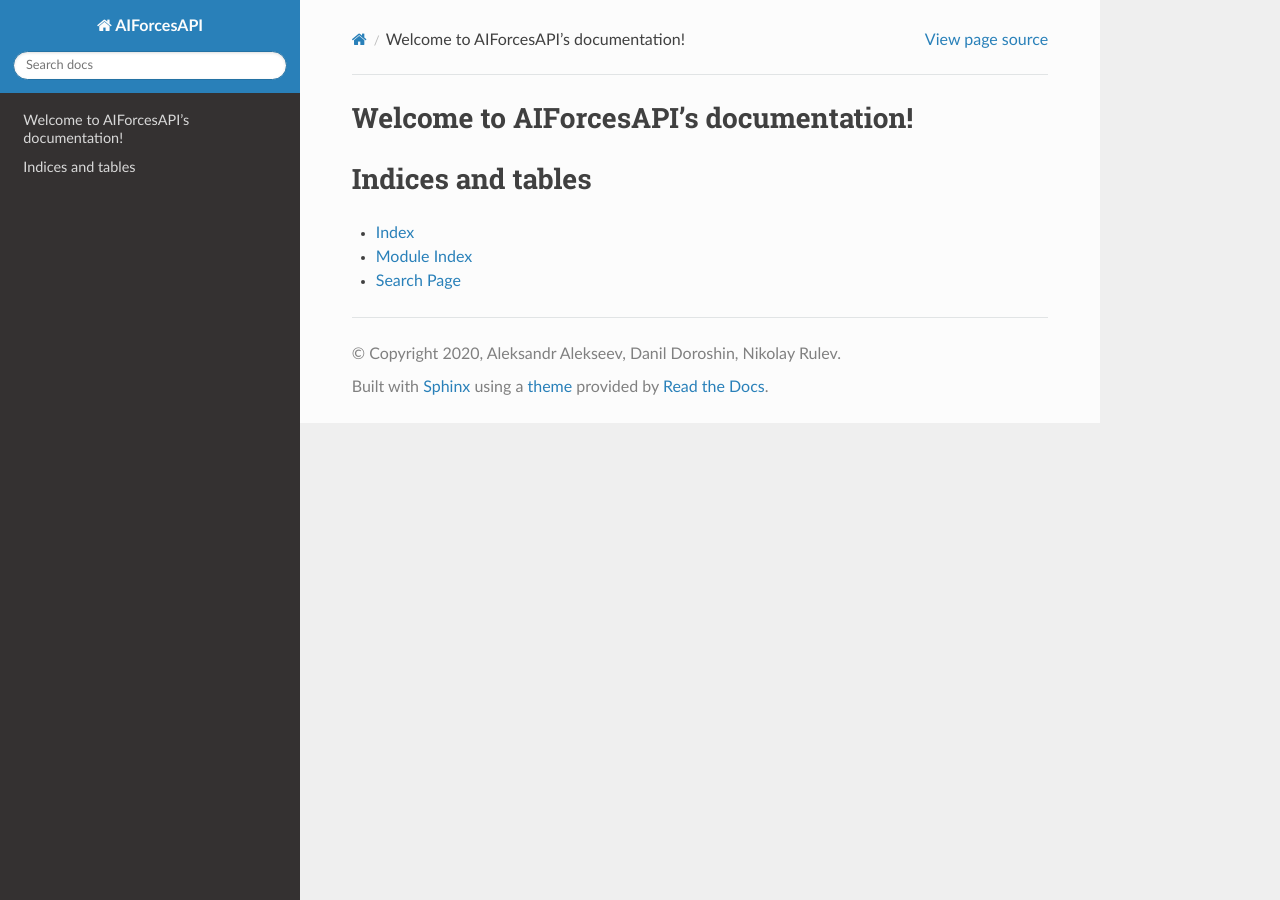
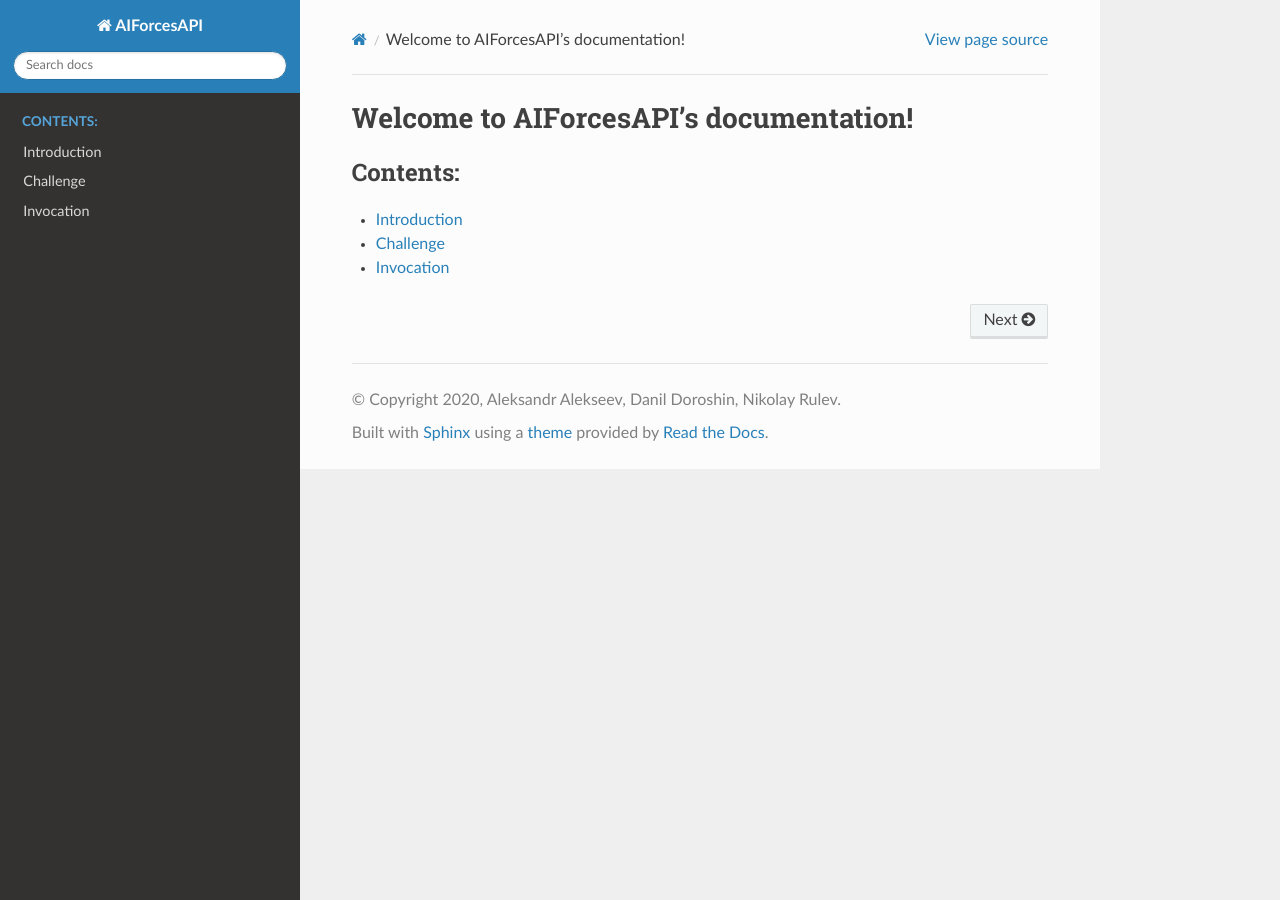
Before and after one commit to AIForces/AIForcesAPI, a Sphinx documentation site: the page built from docs/source/index.rst, in a window 1280 px wide. Built offline with Sphinx 7.4.7 and the Read the Docs theme 2.0.0, drawn with Linux system fonts in a browser that asks for light colours.

Commit message:
Added first piece of docs layout

```diff
--- /dev/null
+++ b/docs/source/challenge.rst
@@ -0,0 +1,2 @@
+Challenge
+---------
--- a/docs/source/index.rst
+++ b/docs/source/index.rst
@@ -10,11 +10,6 @@ Welcome to AIForcesAPI's documentation!
    :maxdepth: 2
    :caption: Contents:
 
-
-
-Indices and tables
-==================
-
-* :ref:`genindex`
-* :ref:`modindex`
-* :ref:`search`
+   introduction
+   challenge
+   invocation
--- /dev/null
+++ b/docs/source/introduction.rst
@@ -0,0 +1,2 @@
+Introduction
+------------
--- /dev/null
+++ b/docs/source/invocation.rst
@@ -0,0 +1,2 @@
+Invocation
+----------
```
